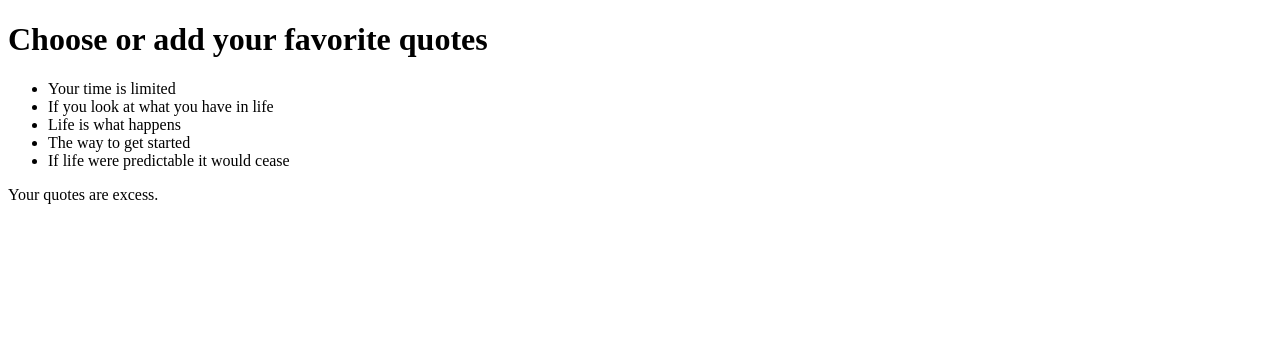
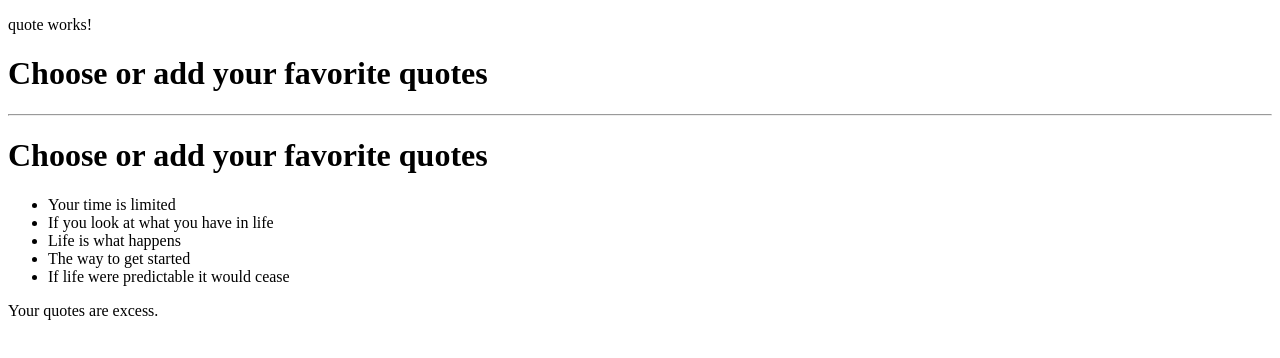
Before and after one commit to vugutsa/Quotes, an Angular app: page / in a window 1280 px wide. Shown: the top 358 px of the page. Built offline with nearby package versions, Linux system fonts and the light colour scheme.

Commit message:
add the QuoteComponent selector to the app.component.html

```diff
--- a/src/app/app.component.html
+++ b/src/app/app.component.html
@@ -3,7 +3,7 @@
   <h1>Choose or add your favorite quotes</h1>
   <p>This app gives you freedom to add or choose a {{ quote }}</p>
 </div> -->
-
+<app-quote></app-quote>
 <div>
   <h1>Choose or add your favorite quotes</h1>
   <ul>
--- a/src/app/quote/quote.component.html
+++ b/src/app/quote/quote.component.html
@@ -1 +1,10 @@
 <p>quote works!</p>
+<div>
+    <h1>Choose or add your favorite quotes</h1>
+    <hr>
+    <ul>
+      <li *ngFor='let quote of quotes'>
+        {{quote.name}}
+      </li>
+    </ul>
+  </div>
--- a/src/app/quote/quote.component.ts
+++ b/src/app/quote/quote.component.ts
@@ -1,3 +1,4 @@
+import { Quote } from './../quote';
 import { Component, OnInit } from '@angular/core';
 
 @Component({
```
